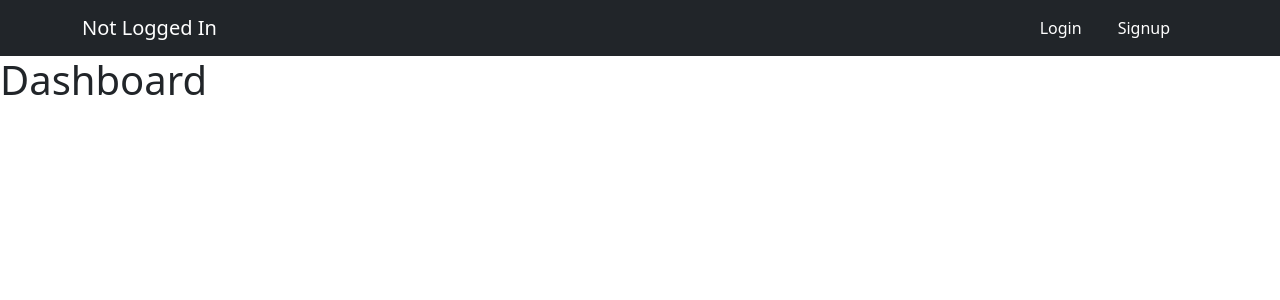
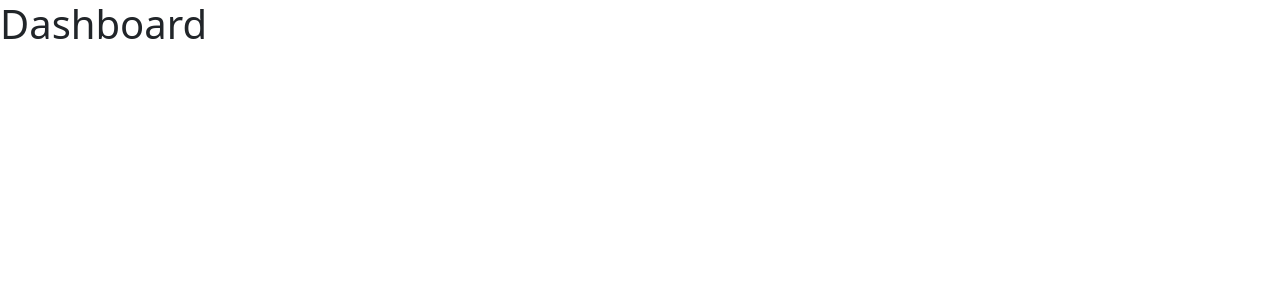
Before and after one commit to vishalPandatt/JWT, a React (Create React App) app in the folder jwt-react/: page /dashboard in a window 1280 px wide. Shown: the top 300 px of the page. Built offline with nearby package versions, Linux system fonts and the light colour scheme.

Commit message:
changes in pages

```diff
--- a/jwt-react/src/App.js
+++ b/jwt-react/src/App.js
@@ -2,20 +2,14 @@ import { Routes, Route } from "react-router-dom";
 import Login from "./pages/auth/login/Login";
 import Signup from "./pages/auth/signup/Signup";
 import Dashboard from "./pages/Dashboard/Dashboard";
-import Header from "./pages/header/header";
 
 function App() {
   return (
-    <>
-      <header>
-        <Header />
-      </header>
-      <Routes>
-        <Route path="/login" element={<Login />} />
-        <Route path="/register" element={<Signup />} />
-        <Route path="/dashboard" element={<Dashboard />} />
-      </Routes>
-    </>
+    <Routes>
+      <Route path="/login" element={<Login />} />
+      <Route path="/register" element={<Signup />} />
+      <Route path="/dashboard" element={<Dashboard />} />
+    </Routes>
   );
 }
 
--- a/jwt-react/src/pages/Dashboard/Dashboard.js
+++ b/jwt-react/src/pages/Dashboard/Dashboard.js
@@ -1,11 +1,11 @@
-import React from 'react'
+import React from "react";
 
 const Dashboard = () => {
   return (
     <div>
       <h1>Dashboard</h1>
     </div>
-  )
-}
+  );
+};
 
 export default Dashboard;
```
Also changed, not shown: jwt-react/src/routers/signup.js (+8 -0 lines).
